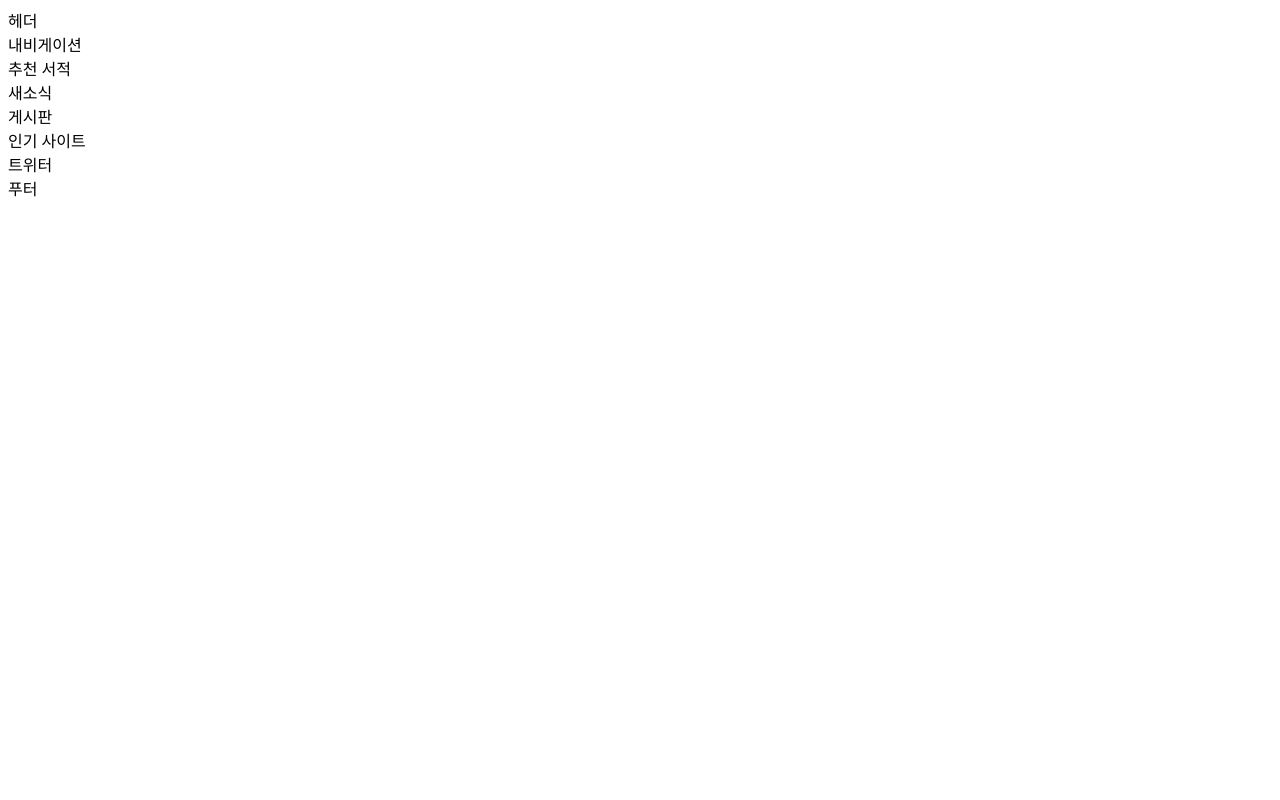
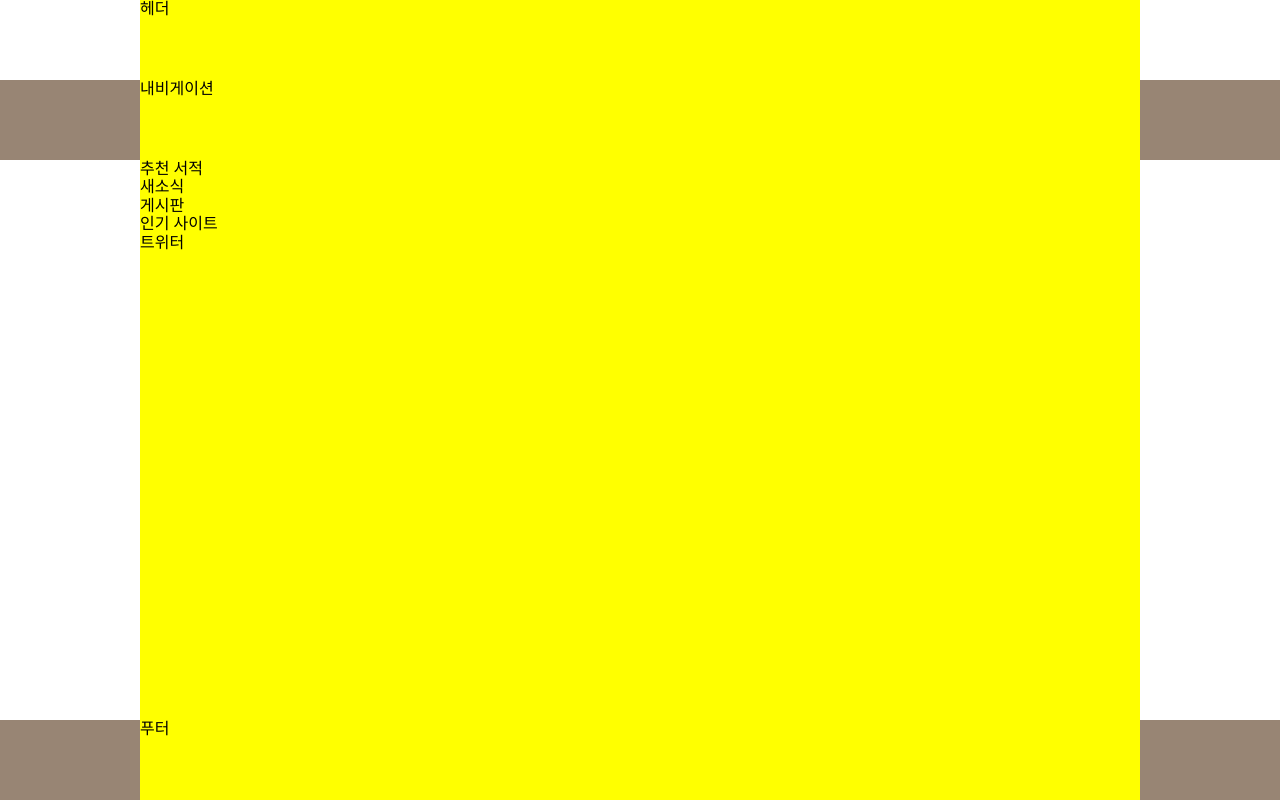
Before and after one commit to ValerieKim/Master-CAMP, a plain HTML site: page index.html in a window 1280 px wide. Drawn offline with Linux system fonts and the light colour scheme.

Commit message:
박스사이징

```diff
--- a/index.html
+++ b/index.html
@@ -5,10 +5,13 @@
   <meta name="viewport" content="width=device-width, initial-scale=1.0">
   <meta http-equiv="X-UA-Compatible" content="ie=edge">
   <title>메인 - 웹카페</title>
+  <link rel="stylesheet" href="css/style.css">
 </head>
 <body>
   <div class="header-container">
-    <header class="header">헤더</header>
+    <header class="header">
+      헤더
+    </header>
   </div>
   <div class="nav-container">
     <nav class="navigation">내비게이션</nav>
```
